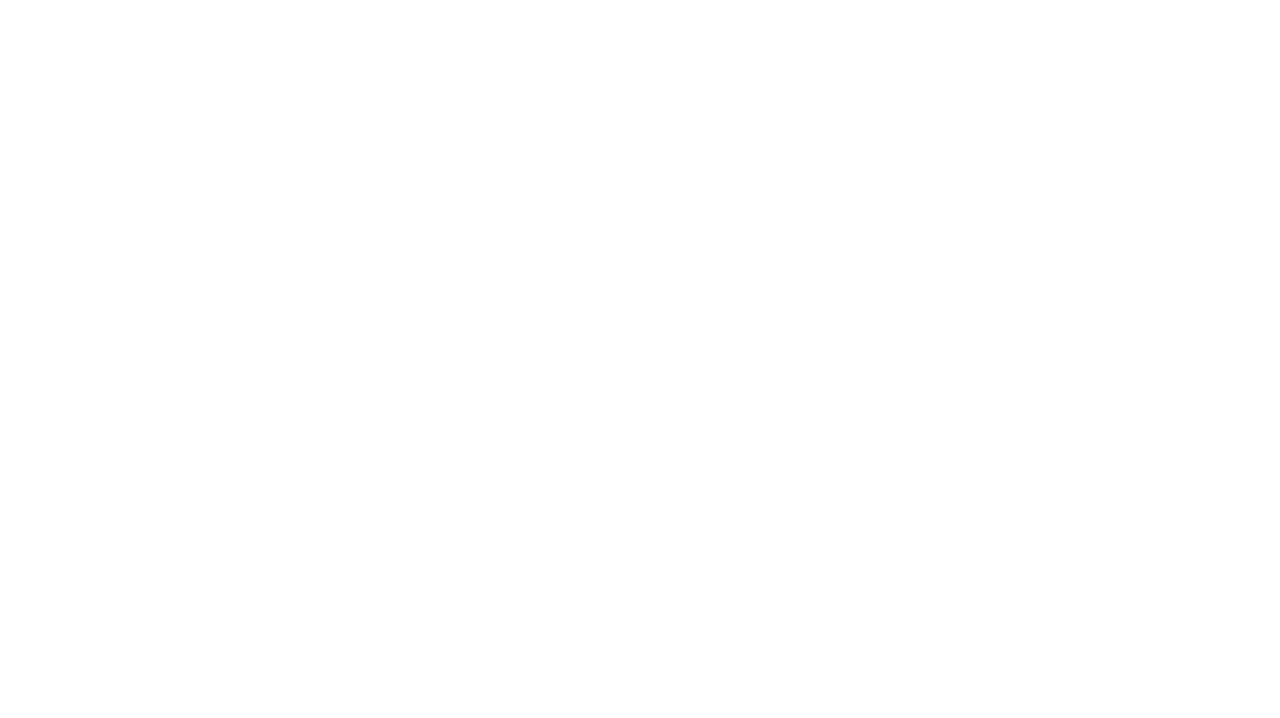
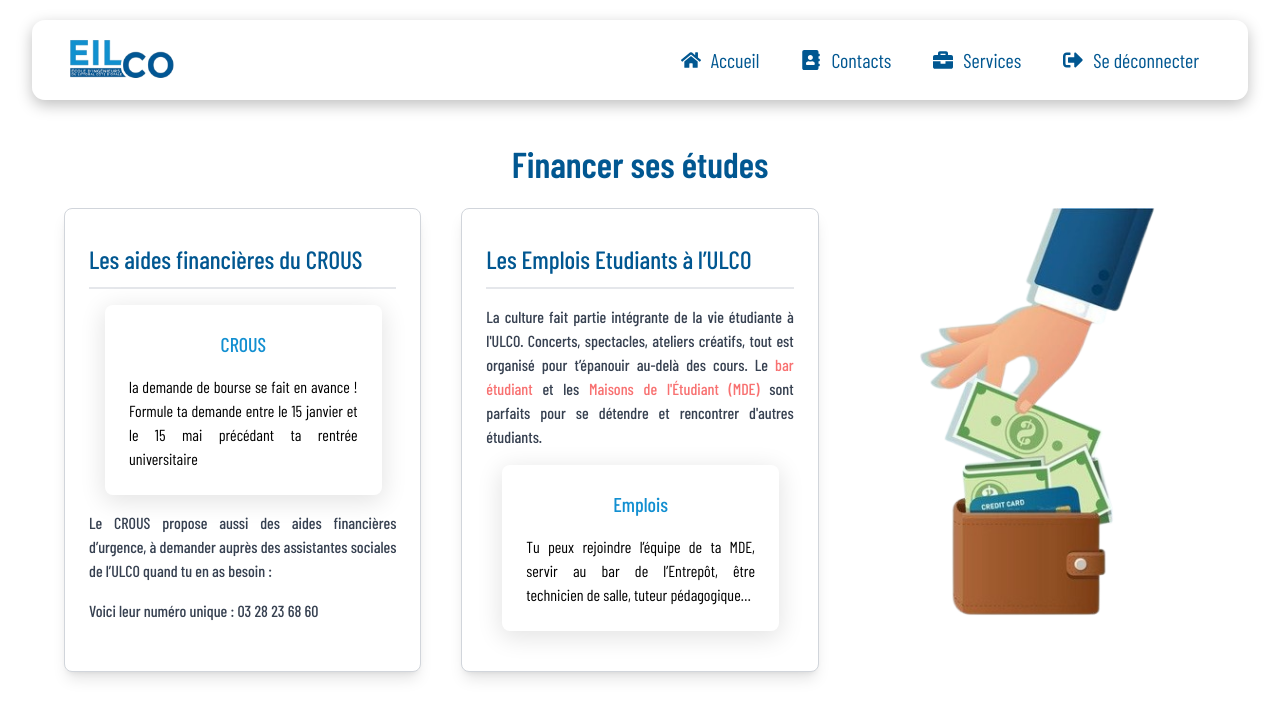
Before and after one commit to barradouane/projet_tech, a React (Create React App) app: page /financement-service in a window 1280 px wide. Before the commit this address had no page. Shown: the top 718 px of the page. Built offline with nearby package versions, Linux system fonts and the light colour scheme; a web font is replaced by a local one.

Commit message:
Petites modifications dans Sante et stage + Nouvelle page : financement des études

```diff
--- a/src/App.js
+++ b/src/App.js
@@ -27,6 +27,7 @@
 import RestaurationSaintOmer from "./components/RestaurationSaintOmer"
 import RestaurationDunkerque from "./components/RestaurationDunkerque"
 import VieEtudiante from "./components/VieEtudiante"
+import FinancerSesEtudes from "./components/FinancerSesEtudes"
 
 function App() {
   return (
@@ -62,6 +63,7 @@
           <Route path="/food-service-saintomer" element={<RestaurationSaintOmer />} />
           <Route path="/food-service-dunkerque" element={<RestaurationDunkerque />} />
           <Route path="/sante-service" element={<Sante />} />
+          <Route path="/financement-service" element={<FinancerSesEtudes/>}/>
 
           {/* Fonctionnalités de l'espace éditeur */}
           <Route path="/contacts-for-editor" element={<ContactsForEditor />} />
--- /dev/null
+++ b/src/components/FinancerSesEtudes.js
@@ -0,0 +1,52 @@
+import Application from "./Application";
+import Navbar from "./Navbar";
+import moneyImage from "../assets/images/money-pic.png"
+
+export default function FinancerSesEtudes() {
+    return (
+      <div className="flex flex-col items-center pt-36 min-h-screen pb-20 bg-white">
+        <Navbar />
+
+        <h1 className="sm:text-4xl text-3xl font-semibold text-secondary sm:mb-6 mb-4 mt-0 text-center">
+          Financer ses études
+        </h1>
+
+        <div className="grid sm:grid-cols-3 grid-cols-1 sm:gap-10 gap-8 sm:mx-16 mx-6">
+          {/* Vie sportive */}
+          <div className="p-6 bg-white rounded-lg shadow-lg border border-gray-300 ">
+            <h2 className="text-secondary font-medium text-[25px] text-left py-2 border-b-2 mb-4">Les aides financières du CROUS</h2>
+            <Application
+              titre="CROUS"
+              lien="https://messervices.etudiant.gouv.fr/"
+              description=" la demande de bourse se fait en avance ! Formule ta demande entre le 15 janvier et le 15 mai précédant ta rentrée universitaire"
+            />
+            <p className="text-gray-700 text-md font-medium text-justify mb-4">Le CROUS propose aussi des aides financières d’urgence, à demander auprès des assistantes sociales de l’ULCO quand tu en as besoin :</p>
+            <p className="text-gray-700 text-md font-medium text-justify mb-4">Voici leur numéro unique : 03 28 23 68 60</p>
+          </div>
+
+          {/* Vie culturelle */}
+          <div className="p-6 bg-white rounded-lg shadow-lg border border-gray-300">
+            <h2 className="text-secondary font-medium text-[25px] text-left py-2 border-b-2 mb-4">Les Emplois Etudiants à l’ULCO</h2>
+            <p className="text-gray-700 text-md font-medium text-justify mb-4">
+              La culture fait partie intégrante de la vie étudiante à l'ULCO. Concerts, spectacles, ateliers créatifs, tout est organisé pour t’épanouir au-delà des cours. Le <span className="text-red-400">bar étudiant</span> et les <span className="text-red-400">Maisons de l'Étudiant (MDE)</span> sont parfaits pour se détendre et rencontrer d'autres étudiants.
+            </p>
+            <Application
+              titre="Emplois"
+              lien="https://recrutements-etudiants.extranet.univ-littoral.fr/offres"
+              description="Tu peux rejoindre l’équipe de ta MDE, servir au bar de l’Entrepôt, être technicien de salle, tuteur pédagogique…"
+            />
+          </div>
+
+          {/* Les associations étudiantes */}
+          <div className="relative">
+            <img
+              alt="money1"
+              src={moneyImage}
+              className="absolute w-full h-full object-cover"
+            />
+
+          </div>
+        </div>
+      </div>
+    );
+  }
--- a/src/components/Navbar.js
+++ b/src/components/Navbar.js
@@ -98,9 +98,9 @@
       <ServiceMenuItem href="/sante-service" isLink={true}>
         Santé et social
       </ServiceMenuItem>
-      {/* <ServiceMenuItem href="/financement-service" isLink={true}>
+      <ServiceMenuItem href="/financement-service" isLink={true}>
         Financement des études
-      </ServiceMenuItem> */}
+      </ServiceMenuItem>
     </ul>
   )
 
--- a/src/components/Sante.js
+++ b/src/components/Sante.js
@@ -13,7 +13,7 @@
                 <h2 className="font-bold text-2xl text-light my-2 text-center">Soutien Psychologique et Médical - SUMPPS</h2>
                 <hr className="mb-4"/>
                 <li className="text-justify">
-  Le <a href="https://www.univ-littoral.fr/campus/campus-pour-tous-egalite-sante/sante/" className="text-red-400 font-bold underline" target="_blank">SUMPPS</a> de l'Université est là pour te soutenir face aux défis émotionnels et médicaux. Si tu te sens seul(e), stressé(e) ou si tu as besoin d'une consultation médicale, tu peux compter sur leur écoute et leur aide.
+  Le <a href="https://www.univ-littoral.fr/campus/campus-pour-tous-egalite-sante/sante/" className="text-red-400 font-bold underline">SUMPPS</a> de l'Université est là pour te soutenir face aux défis émotionnels et médicaux. Si tu te sens seul(e), stressé(e) ou si tu as besoin d'une consultation médicale, tu peux compter sur leur écoute et leur aide.
 </li>
 
                 <li className="list-disc ml-2"><strong>Services</strong> : Consultations médicales, psychologie, et bien plus.</li>
--- a/src/components/Stage.js
+++ b/src/components/Stage.js
@@ -28,9 +28,7 @@
                             <li>Récupérez la convention signée et envoyez-la immédiatement au secrétariat administratif du service ARE.</li>
                             <li>Attendez la validation administrative par l’école. Vous recevrez ensuite la convention validée par mail.</li>
                         </ol>
-                        <button className="my-4 px-4 py-2 bg-primary text-white rounded-lg">
-                            Télécharger le guide complet 2024-2025
-                        </button>
+
                     </div>
                 </div>
 
@@ -59,7 +57,7 @@
 
                     <Application
                         titre="PSTAGE"
-                        lien=""
+                        lien="https://stages.univ-littoral.fr/"
                         description="PSTAGE est l’outil de gestion de conventions de stages pour les étudiants de l’ULCO. Elle est utilisée par les étudiants et les enseignants référents."
                     />
 
```
Also changed, not shown: src/assets/images/money-pic.png (added).
